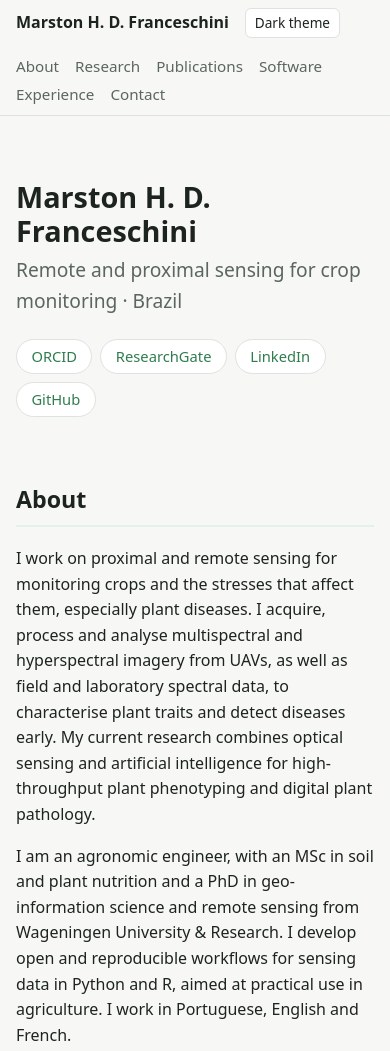
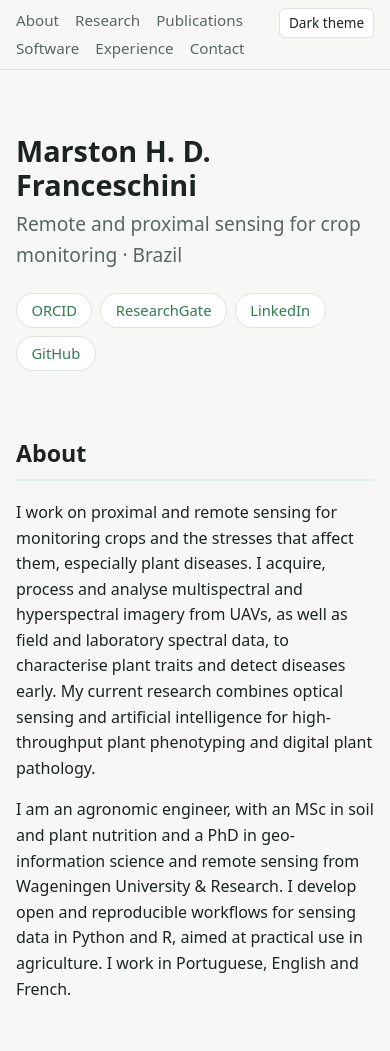
Before and after one commit to mhdf/mhdf.github.io, a plain HTML site: page index.html in a window 390 px wide. Shown: the top 1051 px of the page. Drawn offline with Linux system fonts and the light colour scheme.

Commit message:
Top bar: no name; the menu starts at the left

```diff
--- a/assets/style.css
+++ b/assets/style.css
@@ -60,11 +60,12 @@ a:hover { text-decoration: underline; }
   border-bottom: 1px solid var(--border);
 }
 .topbar .wrap { display: flex; align-items: center; gap: 1rem; min-height: 3.5rem; }
-.brand { font-weight: 600; color: var(--text); white-space: nowrap; }
-.menu { display: flex; flex-wrap: wrap; gap: 0.25rem 1rem; margin-left: auto; font-size: 0.95rem; }
+.menu { display: flex; flex-wrap: wrap; gap: 0.25rem 1rem; font-size: 0.95rem; }
 .menu a { color: var(--muted); }
 .menu a:hover { color: var(--accent); text-decoration: none; }
 .theme-button {
+  margin-left: auto;
+  white-space: nowrap;
   border: 1px solid var(--border);
   background: var(--surface);
   color: var(--text);
@@ -160,8 +161,7 @@ p { margin: 0 0 1rem; }
 footer { color: var(--muted); font-size: 0.85rem; padding: 2rem 0 3rem; border-top: 1px solid var(--border); margin-top: 2rem; }
 
 @media (max-width: 640px) {
-  .topbar .wrap { flex-wrap: wrap; padding-top: 0.5rem; padding-bottom: 0.5rem; }
-  .menu { margin-left: 0; width: 100%; order: 3; }
+  .topbar .wrap { align-items: flex-start; padding-top: 0.5rem; padding-bottom: 0.5rem; }
   h1 { font-size: 1.8rem; }
   .about p { text-align: left; }
 }
--- a/index.html
+++ b/index.html
@@ -11,7 +11,6 @@
 
 <header class="topbar">
   <div class="wrap">
-    <a class="brand" href="#top">Marston H. D. Franceschini</a>
     <nav class="menu" aria-label="Sections">
       <a href="#about">About</a>
       <a href="#research">Research</a>
```
